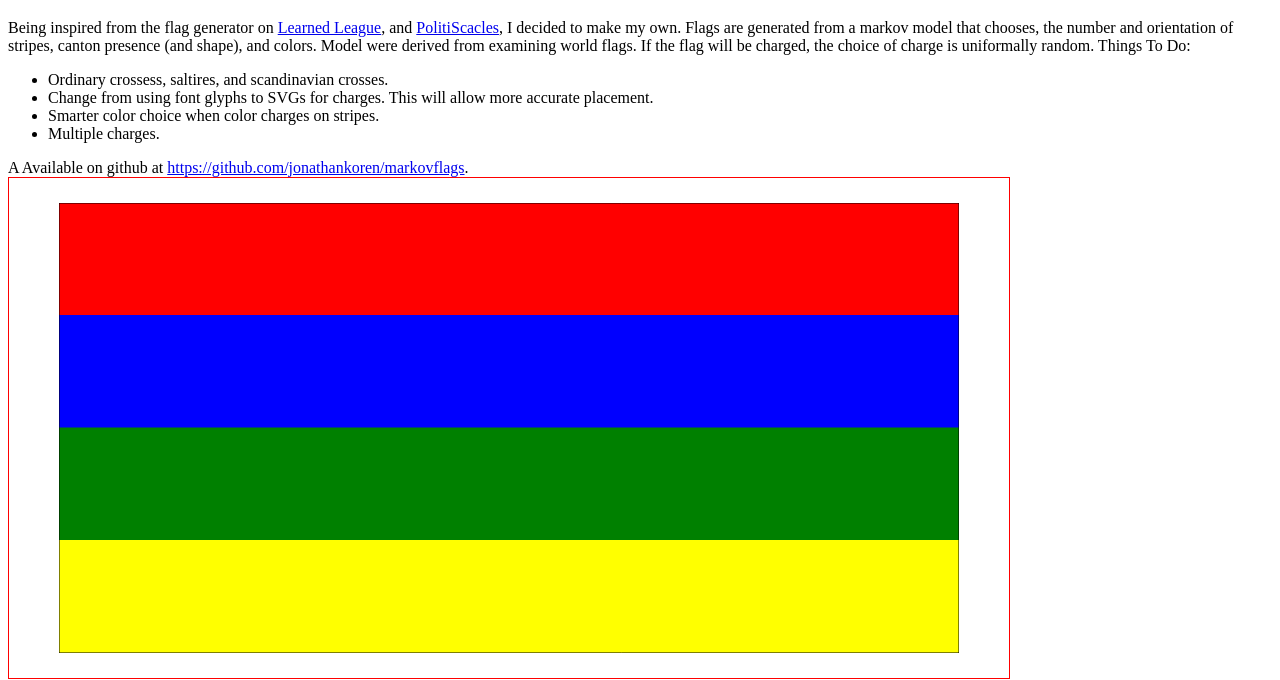
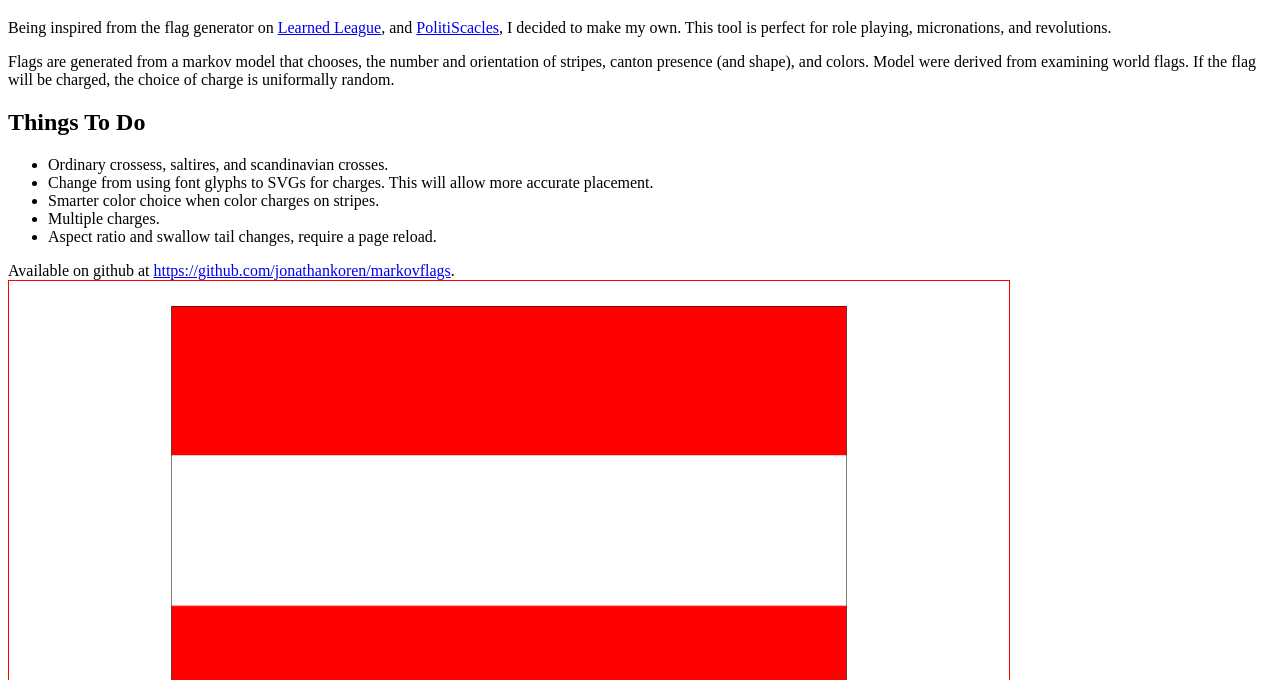
Before and after one commit to jonathankoren/jonathankoren.github.io, a plain HTML site: page markovflags.html in a window 1280 px wide. Shown: the part 61-741 px from the top of the page. Drawn offline with Linux system fonts and the light colour scheme.

Commit message:
synced from markovflag repo

```diff
--- a/markovflags.html
+++ b/markovflags.html
@@ -93,25 +93,29 @@ function makeConfig() {
     }
 </style>
 </head>
-<body onload="updateFlag();">
+<body onload="makeRandomFlag();">
 <h1>Generate A Flag</h1>
+<p>
 Being inspired from the flag generator on
 <a href="http://www.learnedleague.com/">Learned League</a>, and
 <a href="http://politiscales.la-commune.net/en_US/quiz/">PolitiScacles</a>,
-I decided to make my own.
-
+I decided to make my own. This tool is perfect for role playing, micronations,
+and revolutions.
+</p>
+<p>
 Flags are generated from a markov model that chooses, the number and
 orientation of stripes, canton presence (and shape), and colors. Model were
 derived from examining world flags. If the flag will be charged, the choice
 of charge is uniformally random.
-
-Things To Do:
+</p>
+<h2>Things To Do</h2>
 <ul>
     <li>Ordinary crossess, saltires, and scandinavian crosses.</li>
     <li>Change from using font glyphs to SVGs for charges. This will allow more accurate placement.</li>
     <li>Smarter color choice when color charges on stripes.</li>
     <li>Multiple charges.</li>
-</ul>A
+    <li>Aspect ratio and swallow tail changes, require a page reload.</li>
+</ul>
 
 Available on github at <a href="https://github.com/jonathankoren/markovflags">https://github.com/jonathankoren/markovflags</a>.
 
```
